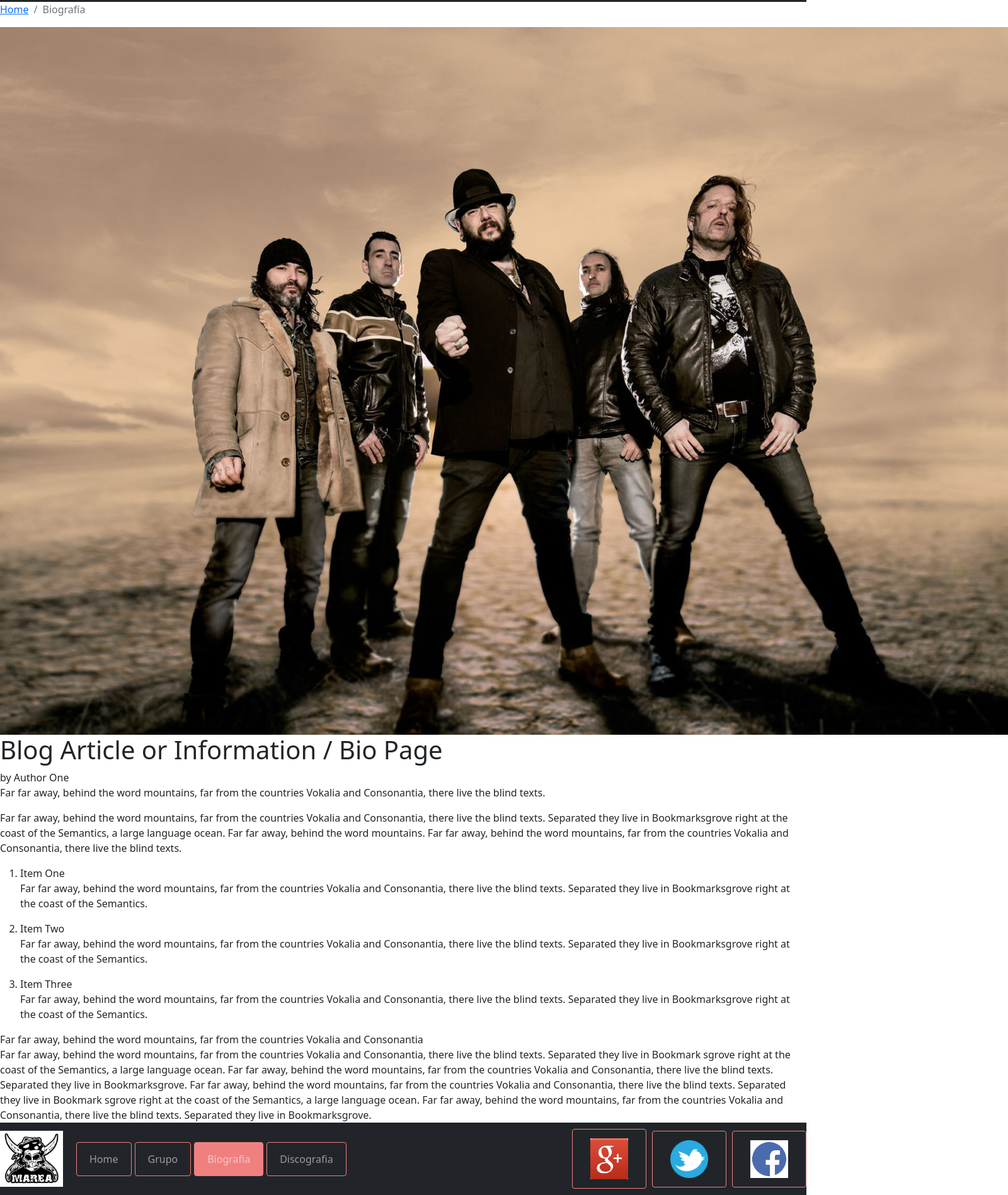
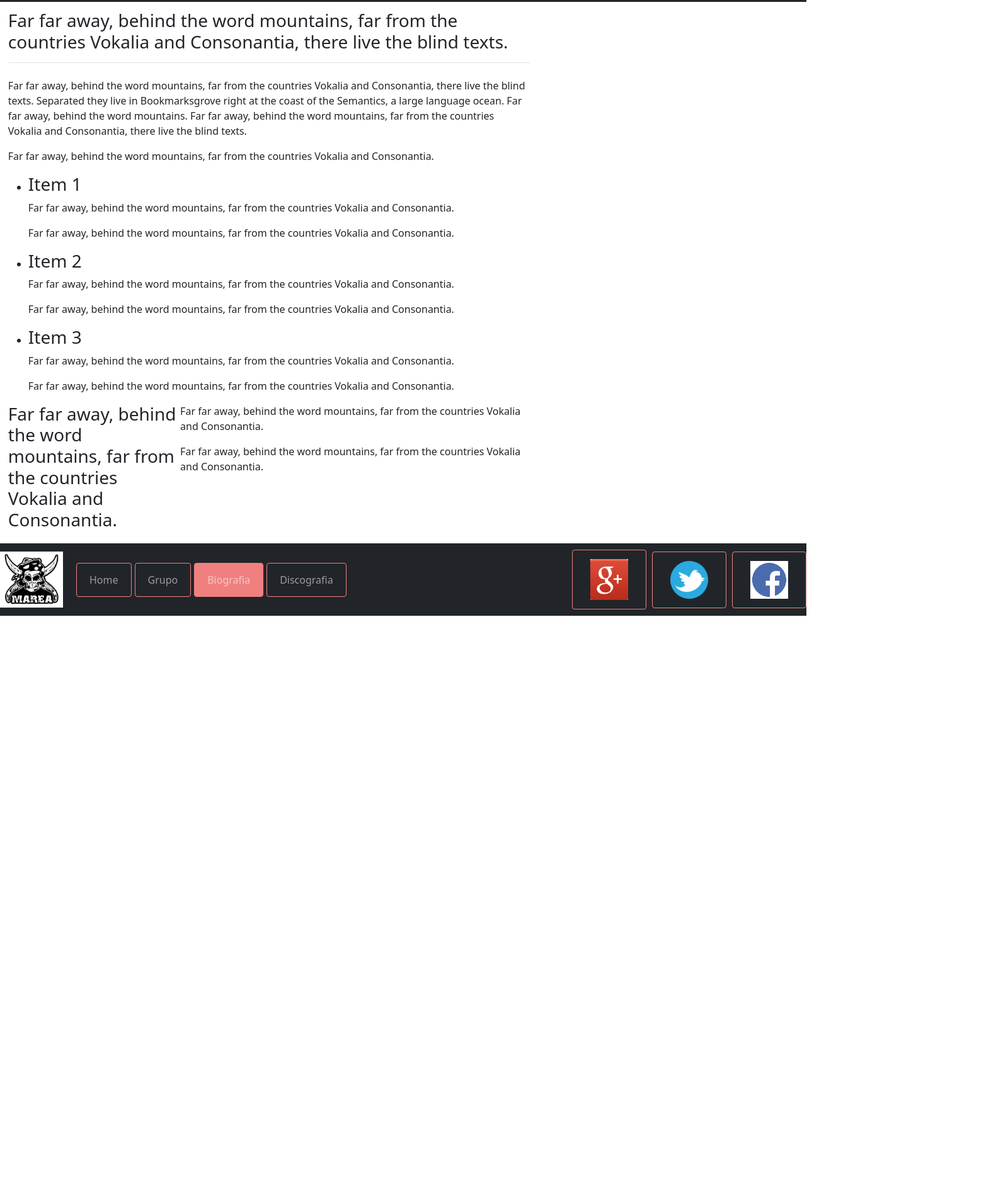
Before and after one commit to slopezmenend/PEC2_herramientas2, a website built with Parcel: page src/biografia.html in a window 1280 px wide. Shown: the part 112-2010 px from the top of the page at 63% size, 1600 px wide, since content can reach past the window. After the commit the page ends 1090 px from the top, so only its background shows below. Built offline with nearby package versions, Linux system fonts and the light colour scheme.

Commit message:
VSCode commit

```diff
--- /dev/null
+++ b/src/assets/styles/layouts/_biografia.scss
@@ -0,0 +1,14 @@
+//@supports (display: grid) {
+.blog__pie {
+  display: flex;
+  flex-wrap: wrap;
+}
+
+.blog__titulopie {
+  width: 33%;
+}
+
+.blog__contenidopie {
+  width: 66%;
+}
+//}
--- a/src/assets/styles/layouts/_home.scss
+++ b/src/assets/styles/layouts/_home.scss
@@ -12,40 +12,54 @@
   max-width: 60px;
 }
 
+.main {
+  padding: 1%;
+}
 /*.container__fotobanda {
   //width: 100%;
   width: calcula_ancho($ancho);
 }*/
 
 .wrapper {
-  width: 100%;
-  padding: 5px;
-  margin-bottom: 5px;
+  width: calcula_ancho(100vh);
+  height: 100vh;
   border: 2px solid #f08080;
+}
+
+.container__fotobandaimg {
+  width: 90%;
 }
 
 @supports (display: grid) {
   @media (min-width: 800px) and (max-width: 3000px) {
     .wrapper {
       display: grid;
-      grid-template-columns: repeat (3, 1fr);
+      //background-image: url("../images/banda.jpg");
+      grid-template-columns: repeat (5, 1fr);
       grid-gap: 10px;
-      grid-template-rows: minmax(100px, auto);
+      grid-template-rows: repeat (4, auto); //minmax(100px, auto);
     }
+
     .container__fotobanda {
-      grid-column: 1 / 3;
-      grid-row: 1 / 5;
+      //display: none;
+      grid-column: 1 / span 5;
+      grid-row: 1 / span 4;
+    }
+
+    .fotobanda {
+      width: 100%;
+      height: 100vh;
     }
 
     .bloque__parrafo {
-      grid-column: 2;
-      grid-row: 3 / 4;
+      grid-column: 3;
+      grid-row: 4;
       z-index: 2;
       background-color: #ffa07a;
+      border: 2px solid #f08080;
 
       p {
         padding: 5px;
-        border: 2px solid #f08080;
       }
     }
 
@@ -62,5 +76,5 @@
 }
 
 @function calcula_ancho($n) {
-  @return $n -10;
+  @return $n - 10;
 }
--- a/src/assets/styles/main.scss
+++ b/src/assets/styles/main.scss
@@ -17,7 +17,7 @@
 
 @import "@fortawesome/fontawesome-free/css/all.css";
 // Bootstrap and its default variables
-@import "/node_modules/bootstrap/scss/bootstrap";
+@import "bootstrap/scss/bootstrap";
 //@import "/node_modules/bootstrap/scss/bootstrap";
 //@import "/node_modules/bootstrap/dist/css/bootstrap-reboot.min.css";
 
@@ -32,6 +32,7 @@
 
 @import "layouts/home";
 @import "layouts/grupo";
+@import "layouts/biografia";
 
 /**
  * Do NOT include anything else in this file!
--- a/src/biografia.html
+++ b/src/biografia.html
@@ -4,10 +4,10 @@
   <head>
     <meta charset="utf-8">
     <meta name="viewport" content="width=device-width, user-scalable=no">
-    <link rel="stylesheet" type="text/css" href="./assets/styles/main.scss"><!-- do not remove this line! -->
     <link href="https://cdn.jsdelivr.net/npm/bootstrap@5.0.0-beta3/dist/css/bootstrap.min.css" rel="stylesheet" integrity="sha384-eOJMYsd53ii+scO/bJGFsiCZc+5NDVN2yr8+0RDqr0Ql0h+rP48ckxlpbzKgwra6" crossorigin="anonymous">
     <script src="https://ajax.googleapis.com/ajax/libs/jquery/1.11.1/jquery.min.js"></script>
     <script src="https://maxcdn.bootstrapcdn.com/bootstrap/3.3.6/js/bootstrap.min.js"></script>
+    <link rel="stylesheet" type="text/css" href="./assets/styles/main.scss"><!-- do not remove this line! -->
     <title>PEC2 - Herramientas2 - SLopezMenend</title>
   </head>
 <body>
@@ -39,61 +39,99 @@
       </div>
     </nav>
   </header>
-  <main class="biomain">
-    <nav aria-label="breadcrumb">
-      <ol class="breadcrumb">
-        <li class="breadcrumb-item"><a href="index.html">Home</a></li>
-        <li class="breadcrumb-item active" aria-current="page">Biografía</li>
-      </ol>
-    </nav>
 
-    <div class="bioheader">
-      <img class="bioheader__foto" src="assets/images/banda.jpg" alt="Foto de la banda">
-      <h1 class="bioheader__titulo">Blog Article or Information / Bio Page </h1>
-      <span class="bioheader__autor">by Author One</span>
-    </div>
-    <p class="bio__titulo">Far far away, behind the word mountains, far from  the countries Vokalia and Consonantia, there live  the blind texts.</p>
-    <p class="bio__parrafo">Far far away, behind the word mountains, far from the countries Vokalia and  Consonantia, there live the blind texts. Separated they live in Bookmarksgrove right  at the coast of the Semantics, a large language ocean. Far far away, behind the  word mountains. Far far away, behind the word mountains, far from the countries  Vokalia and Consonantia, there live the blind texts. </p>
-    <ol class="list">
-      <li class="listitem">
-        <span class="listitem__title">Item One</span>
-        <p class="listitem_text">Far far away, behind the word mountains, far from the countries Vokalia and
-        Consonantia, there live the blind texts. Separated they live in Bookmarksgrove right at  the coast of the Semantics. </p>
-      </li>
-      <li class="listitem">
-        <span class="listitem__title">Item Two</span>
-        <p class="listitem_text">Far far away, behind the word mountains, far from the countries Vokalia and
-        Consonantia, there live the blind texts. Separated they live in Bookmarksgrove right at  the coast of the Semantics. </p>
-      </li>
-      <li class="listitem">
-        <span class="listitem__title">Item Three</span>
-        <p class="listitem_text">Far far away, behind the word mountains, far from the countries Vokalia and
-        Consonantia, there live the blind texts. Separated they live in Bookmarksgrove right at  the coast of the Semantics. </p>
-      </li>
-    </ol>
+  <main class="main">
+    <div class="row">
+      <div class="col-md-8 blog-main">
+        <h3 class="pb-3 mb-4 font-italic border-bottom">
+          Far far away, behind the word mountains, far from
+            the countries Vokalia and Consonantia, there live
+            the blind texts.
+        </h3>
 
-    <div class="biopie">
-      <span class="biopie__titulo">
-    Far far away,
-    behind the word  mountains, far  from the countries  Vokalia and
-    Consonantia </span>
-      <div class="biopie__zonatexto">
-        <span class="biopie__zonatextotxt">Far far away, behind the word mountains, far from  the
-          countries Vokalia and Consonantia, there live  the blind texts. Separated they live in
-          Bookmark sgrove right at the coast of the Semantics, a large  language ocean. Far far
-          away, behind the word  mountains, far from the countries Vokalia and  Consonantia,
-          there live the blind texts. Separated  they live in Bookmarksgrove.
-        </span>
+        <div class="blog-post">
+          <p>Far far away, behind the word mountains, far from the countries Vokalia and
+            Consonantia, there live the blind texts. Separated they live in Bookmarksgrove right
+            at the coast of the Semantics, a large language ocean. Far far away, behind the
+            word mountains. Far far away, behind the word mountains, far from the countries
+            Vokalia and Consonantia, there live the blind texts.</p>
 
-        <span class="biopie__zonatextotxt">Far far away, behind the word mountains, far from  the
-          countries Vokalia and Consonantia, there live  the blind texts. Separated they live in
-          Bookmark sgrove right at the coast of the Semantics, a large  language ocean. Far far
-          away, behind the word  mountains, far from the countries Vokalia and  Consonantia,
-          there live the blind texts. Separated  they live in Bookmarksgrove.
-        </span>
-      </div>
-    </div>
-  </main>
+          <blockquote>
+            <p>Far far away,
+              behind the word
+              mountains, far
+              from the countries
+              Vokalia and
+              Consonantia.</p>
+          </blockquote>
+
+          <ul>
+            <li><h3>Item 1</h3><p>Far far away,
+              behind the word
+              mountains, far
+              from the countries
+              Vokalia and
+              Consonantia.</p>
+              <p>Far far away,
+                behind the word
+                mountains, far
+                from the countries
+                Vokalia and
+                Consonantia.</p></li>
+            <li><h3>Item 2</h3><p>Far far away,
+              behind the word
+              mountains, far
+              from the countries
+              Vokalia and
+              Consonantia.</p>
+              <p>Far far away,
+                behind the word
+                mountains, far
+                from the countries
+                Vokalia and
+                Consonantia.</p></li>
+            <li><h3>Item 3</h3><p>Far far away,
+              behind the word
+              mountains, far
+              from the countries
+              Vokalia and
+              Consonantia.</p>
+              <p>Far far away,
+                behind the word
+                mountains, far
+                from the countries
+                Vokalia and
+                Consonantia.</p></li></li>
+          </ul>
+          <div class="blog__pie">
+          <h3 class="blog__titulopie">Far far away,
+            behind the word
+            mountains, far
+            from the countries
+            Vokalia and
+            Consonantia.</h3>
+
+            <div class="blog__contenidopie">
+            <p>Far far away,
+              behind the word
+              mountains, far
+              from the countries
+              Vokalia and
+              Consonantia.</p>
+
+              <p>Far far away,
+                behind the word
+                mountains, far
+                from the countries
+                Vokalia and
+                Consonantia.</p>
+              </div>
+            </div>
+        </div><!-- /.blog-post -->
+
+      </div><!-- /.blog-main -->
+  </main><!-- /.container -->
+
   <footer class="footer">
     <nav class="navbar navbar-expand-lg navbar-dark bg-dark d-flex justify-content-between">
       <div class="d-flex justify-content-between">
```
Also changed, not shown: src/discografia.html (+2 -2 lines), src/grupo.html (+2 -2 lines), src/index.html (+6 -4 lines), 2 other files.
